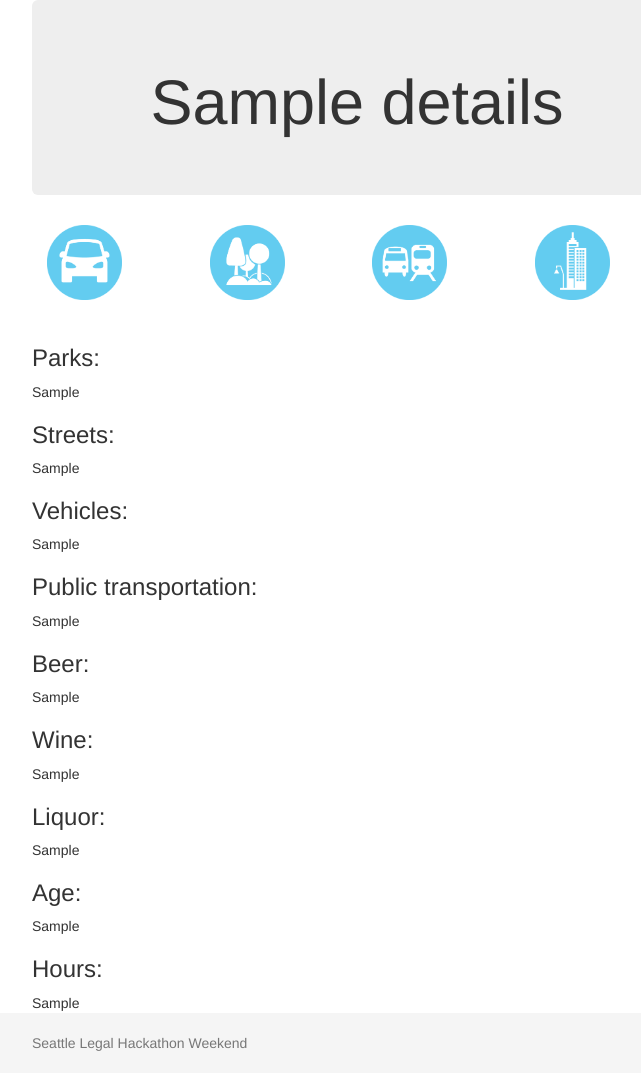
After one commit to johnshiver/cidh, a Django app: page /city_detail/1/ in a window 1280 px wide. The commit adds this page. Shown: the whole page, without its empty margins (283-924 px from the left). Run offline with Django 3.2, Linux system fonts and the light colour scheme; tables that the repository leaves empty hold one stand-in row (values such as "Sample post"); some libraries are stand-ins or nearby versions.

Commit message:
added views for city details and for media

```diff
--- a/cidh/cidh/settings.py
+++ b/cidh/cidh/settings.py
@@ -86,3 +86,5 @@ USE_TZ = True
 
 STATIC_URL = '/static/'
 STATIC_ROOT = '/home/ubuntu/cidh/static/'
+MEDIA_ROOT = '/home/ubuntu/cidh/media'
+MEDIA_URL = '/media/'
--- a/cidh/cidh/urls.py
+++ b/cidh/cidh/urls.py
@@ -1,6 +1,10 @@
 from django.conf.urls import patterns, include, url
 from django.contrib import admin
-from cities.views import Home
+
+# from django.conf import settings
+# from django.conf.urls.static import static
+
+from cities.views import Home, cityView, cityDetailView
 
 admin.autodiscover()
 
@@ -8,4 +12,8 @@ urlpatterns = patterns(
     '',
     url(r'^admin/', include(admin.site.urls)),
     url(r'^$', Home.as_view(), name='home'),
+    url(r'^city/(?P<city_id>\d+)/$', cityView.as_view(), name='city_view'),
+    url(r'^city_detail/(?P<city_id>\d+)/$', cityDetailView.as_view(), name='city_view')
 )
+
+# + static(settings.MEDIA_URL, document_root=settings.MEDIA_ROOT)
--- /dev/null
+++ b/cidh/cities/static/css/my.css
@@ -0,0 +1,8 @@
+li {
+    list-style-type: none;
+    margin-left: -30px;
+}
+
+.icons {
+    margin-bottom: 150px;
+}
--- a/cidh/cities/templates/base.html
+++ b/cidh/cities/templates/base.html
@@ -11,11 +11,14 @@
 
     <title>Sticky Footer Template for Bootstrap</title>
 
+    <!-- My CSS -->
+    <link href="/static/css/my.css" rel="stylesheet">
+
     <!-- Bootstrap core CSS -->
-    <link href="static/css/bootstrap.min.css" rel="stylesheet">
+    <link href="/static/css/bootstrap.min.css" rel="stylesheet">
 
     <!-- Custom styles for this template -->
-    <link href="static/css/sticky-footer.css" rel="stylesheet">
+    <link href="/static/css/sticky-footer.css" rel="stylesheet">
 
     <!-- Just for debugging purposes. Don't actually copy these 2 lines! -->
     <!--[if lt IE 9]><script src="../../assets/js/ie8-responsive-file-warning.js"></script><![endif]-->
@@ -32,13 +35,10 @@
 
     <!-- Begin page content -->
     <div class="container">
-      <div class="page-header">
-        <h1>Can I Drink Here?</h1>
-      </div>
-
+        <div class="jumbotron"><h1 style="text-align:center;">{% block top %} {% endblock %}</h2></div>
         {% block content %} {% endblock %}
 
-      </div>
+    </div>
 
 
 
@@ -51,6 +51,6 @@
 
 
     <!-- IE10 viewport hack for Surface/desktop Windows 8 bug -->
-    <script src="static/js/ie10-viewport-bug-workaround.js"></script>
+    <script src="/static/js/ie10-viewport-bug-workaround.js"></script>
   </body>
 </html>
--- /dev/null
+++ b/cidh/cities/templates/city_detail.html
@@ -0,0 +1,103 @@
+{% extends 'base.html' %}
+
+{% block top %} {{city.city}} details {% endblock %}
+
+{% block content %}
+
+<div class="icons">
+
+<!-- icons -->
+<div class="col-md-3">
+    <a href='#vehicle'>
+    <img src="/static/photos/car.gif" alt="" height="75" width="75">
+    </a>
+</div>
+<div class="col-md-3">
+    <a href='#park'>
+    <img src="/static/photos/park1.gif" alt="" height="75" width="75">
+    </a>
+</div>
+<div class="col-md-3">
+    <a href='#transportation'>
+    <img src="/static/photos/public_transport.gif" alt="" height="75" width="75">
+    </a>
+</div>
+<div class="col-md-3">
+    <a href='#street'>
+    <img src="/static/photos/street1.gif" alt="" height="75" width="75">
+    </a>
+</div>
+<!-- endicons -->
+
+</div>
+
+
+<!-- descriptions -->
+<h3>Parks: </h3>
+<div id="park">
+
+
+    {{ city.park_info }}
+
+</div>
+
+
+<h3>Streets: </h3>
+<div id="street">
+
+    {{ city.street_info }}
+
+</div>
+
+<h3>Vehicles: </h3>
+<div id="vehicle">
+
+    {{ city.street_info }}
+
+</div>
+
+<h3>Public transportation: </h3>
+<div id="transportation">
+
+    {{ city.transportation_info }}
+
+</div>
+
+<h3>Beer: </h3>
+<div id="beer">
+
+    {{ city.beer }}
+
+</div>
+
+<h3>Wine: </h3>
+<div id="wine">
+
+    {{ city.wine }}
+
+</div>
+
+<h3>Liquor: </h3>
+<div id="liquor">
+
+    {{ city.liquor }}
+
+</div>
+
+<h3>Age: </h3>
+<div id="age">
+
+    {{ city.age }}
+
+</div>
+
+
+<h3>Hours: </h3>
+<div id="hours">
+
+
+    {{ city.hours }}
+
+</div>
+
+{% endblock %}
--- a/cidh/cities/templates/index.html
+++ b/cidh/cities/templates/index.html
@@ -1,10 +1,12 @@
 {% extends 'base.html' %}
 
 
+{% block top %} Can I drink here? {% endblock %}
 {% block content %}
 
+<ul>
 {% for city in cities %}
-<b>{{ city.name }}, {{ city.country }}</b>
+<li><p class="lead"><a href="city/{{city.id}}">{{ city.city }}, {{ city.country }}</a></p></li>
 {% endfor %}
-
+</ul>
 {% endblock %}
--- a/cidh/cities/views.py
+++ b/cidh/cities/views.py
@@ -19,4 +19,15 @@ class cityView(View):
     template_name = 'city.html'
 
     def get(self, request, *args, **kwargs):
-        pass
+        city_id = int(self.kwargs['city_id'])
+        current_city = City.objects.get(pk=city_id)
+        return render(request, self.template_name, {'city': current_city})
+
+
+class cityDetailView(View):
+    template_name = 'city_detail.html'
+
+    def get(self, request, *args, **kwargs):
+        city_id = int(self.kwargs['city_id'])
+        current_city = City.objects.get(pk=city_id)
+        return render(request, self.template_name, {'city': current_city})
```
Also changed, not shown: cidh/cities/templates/city.html (+18 -1 lines), cidh/cities/static/photos/CIDH_Graphics_v01.gif (added), cidh/cities/static/photos/Checkmark.gif (added), cidh/cities/static/photos/car.gif (added), cidh/cities/static/photos/check.jpg (added), cidh/cities/static/photos/exmark.gif (added), cidh/cities/static/photos/park1.gif (added), cidh/cities/static/photos/park2.gif (added), cidh/cities/static/photos/public_transport.gif (added), cidh/cities/static/photos/street1.gif (added), cidh/cities/static/photos/street2.gif (added).
